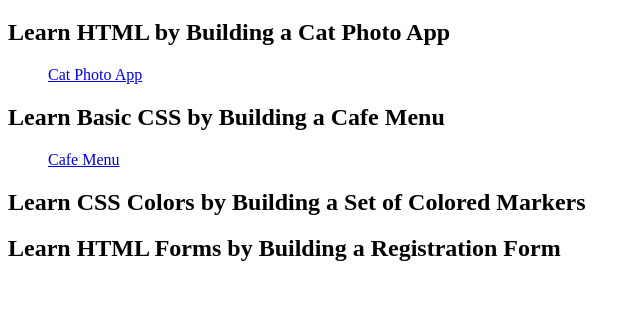
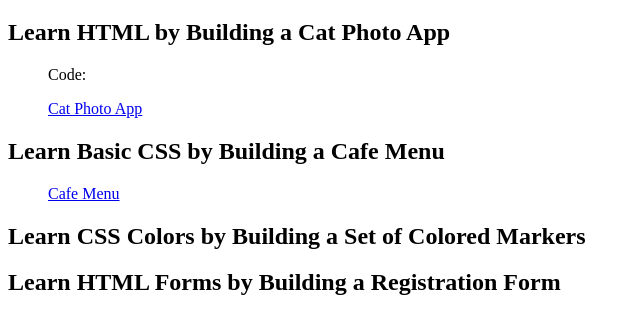
Before and after one commit to VincentZ-42/freecodecamp, a plain HTML site: page index.html in a window 1280 px wide. Shown: the part 61-394 px from the top of the page, without its empty margins (0-640 px from the left). Drawn offline with Linux system fonts and the light colour scheme.

Commit message:
update index

```diff
--- a/index.html
+++ b/index.html
@@ -9,6 +9,7 @@
   <body>
     <h1>Responsive Web Design</h1>
     <h2>Learn HTML by Building a Cat Photo App</h2>
+    <ul>Code: </ul>
     <ul><a href="https://vincentz-42.github.io/freecodecamp/responsiveWebDesign/CatPhotoApp/">Cat Photo App</a></ul>
     <h2>Learn Basic CSS by Building a Cafe Menu</h2>
     <ul><a href="https://vincentz-42.github.io/freecodecamp/responsiveWebDesign/CafeMenu/">Cafe Menu</a></ul>
```
